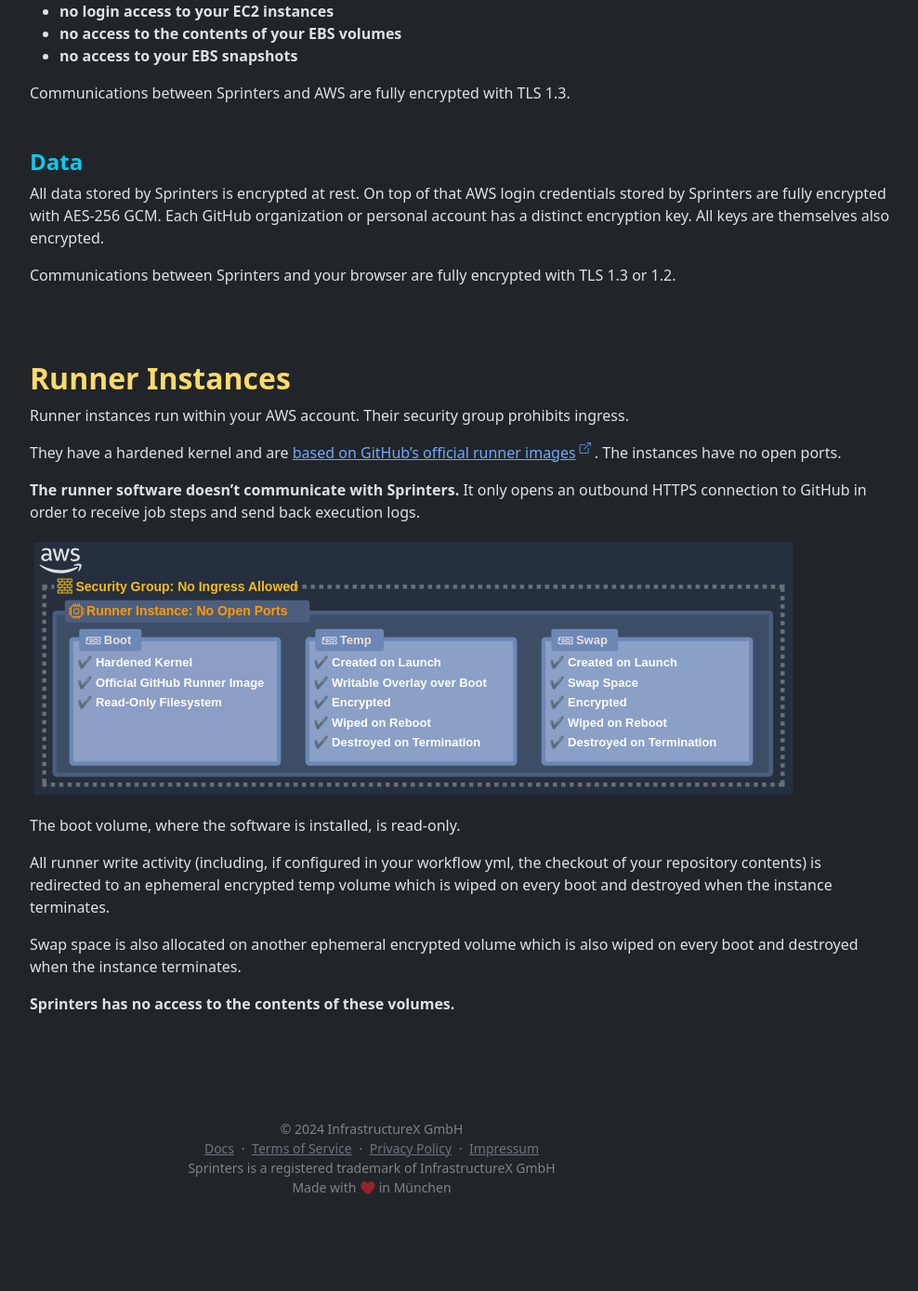
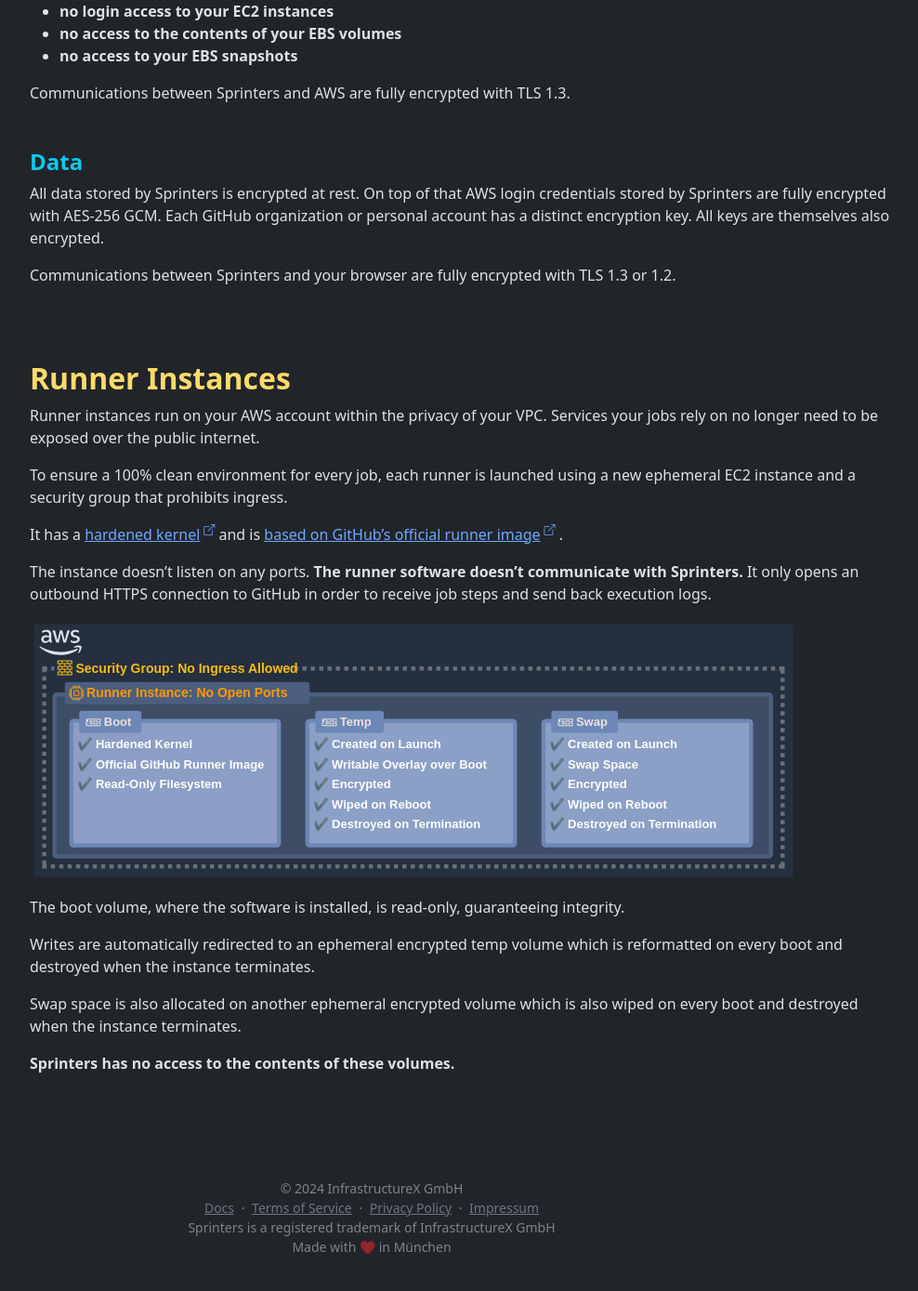
Before and after one commit to sprinters-sh/sprinters.sh, a Jekyll site: the page built from docs/security.md, in a window 1280 px wide and 1400 px high, scrolled down 1969 px. Shown: the top 1389 px of the window at 93% size, without its empty margins (240-1228 px from the left). Built offline with Jekyll 4.4.1, drawn with Linux system fonts in a browser that asks for light colours; before the commit the page ends 3305 px from its top, so only the background shows below that; some of the changed text lies outside the part shown.

Commit message:
Clarified details

```diff
--- a/docs/security.md
+++ b/docs/security.md
@@ -3,7 +3,7 @@
 title: "Security"
 ---
 
-Security is Job Zero. Sprinters' approach can be summarized as a combination of the **principle of least privilege**, **data austerity** and **defense in depth**.
+Security is Job Zero for Sprinters. Sprinters' approach can be summarized as a combination of the **principle of least privilege**, **data austerity** and **defense in depth**.
 
 Let's dive deeper into the two main parts of the system: the Sprinters **platform** and the Sprinters **runner instances** on your AWS account.
 
@@ -55,20 +55,22 @@
 
 {% include h2.html id="runner" text="Runner Instances" %}
 
-Runner instances run within your AWS account. Their security group prohibits ingress.
+Runner instances run on your AWS account within the privacy of your VPC.
+Services your jobs rely on no longer need to be exposed over the public internet.
 
-They have a hardened kernel and are
-{% include external-link.html text="based on GitHub's official runner images" href="https://github.com/sprinters-sh/sprinters-images" %}. The instances have no open ports.
+To ensure a 100% clean environment for every job, each runner is launched using a new ephemeral EC2 instance and a security group that prohibits ingress.
 
-**The runner software doesn't communicate with Sprinters.**
+It has a {% include external-link.html text="hardened kernel" href="https://github.com/infrastructurex/kernel" %} and is
+{% include external-link.html text="based on GitHub's official runner image" href="https://github.com/sprinters-sh/sprinters-images" %}.
+
+The instance doesn't listen on any ports. **The runner software doesn't communicate with Sprinters.**
 It only opens an outbound HTTPS connection to GitHub in order to receive job steps and send back execution logs.
 
 ![Runner Instance Diagram](/assets/runner.svg)
 
-The boot volume, where the software is installed, is read-only.
+The boot volume, where the software is installed, is read-only, guaranteeing integrity.
 
-All runner write activity (including, if configured in your workflow yml, the checkout of your repository contents)
-is redirected to an ephemeral encrypted temp volume which is wiped on every boot and destroyed when the instance terminates.
+Writes are automatically redirected to an ephemeral encrypted temp volume which is reformatted on every boot and destroyed when the instance terminates.
 
 Swap space is also allocated on another ephemeral encrypted volume which is also wiped on every boot and destroyed when the instance terminates.
 
```
Also changed, not shown: index.html (+0 -15 lines).
